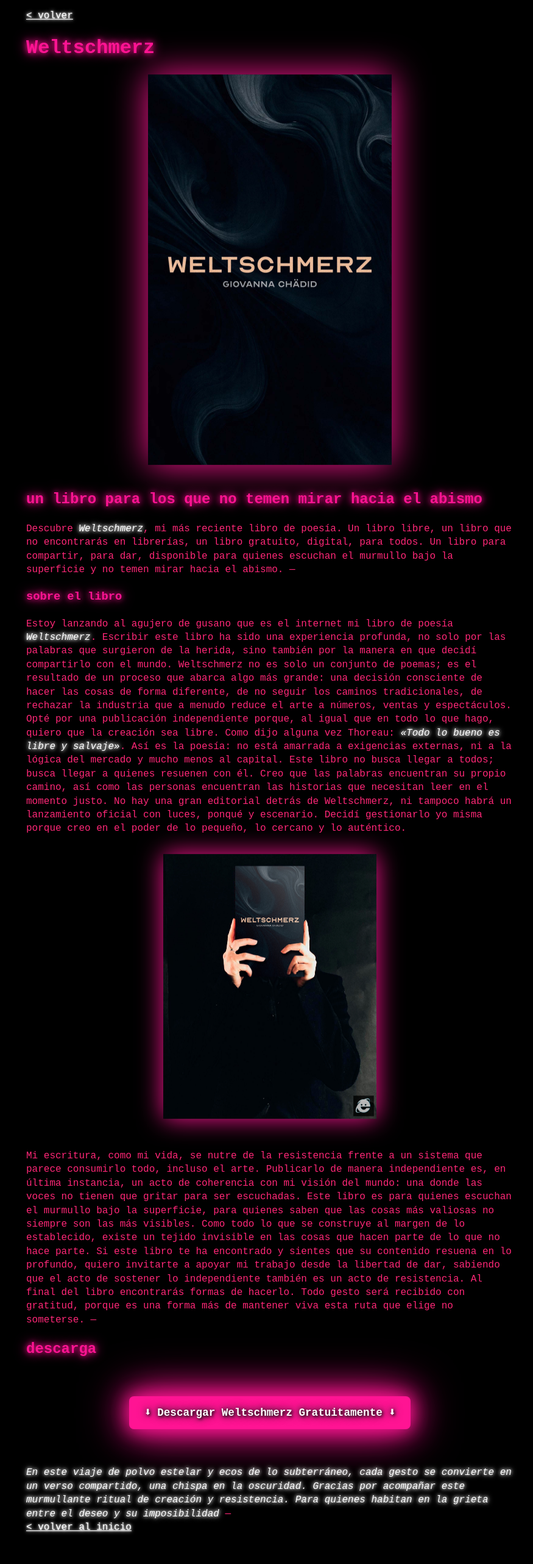
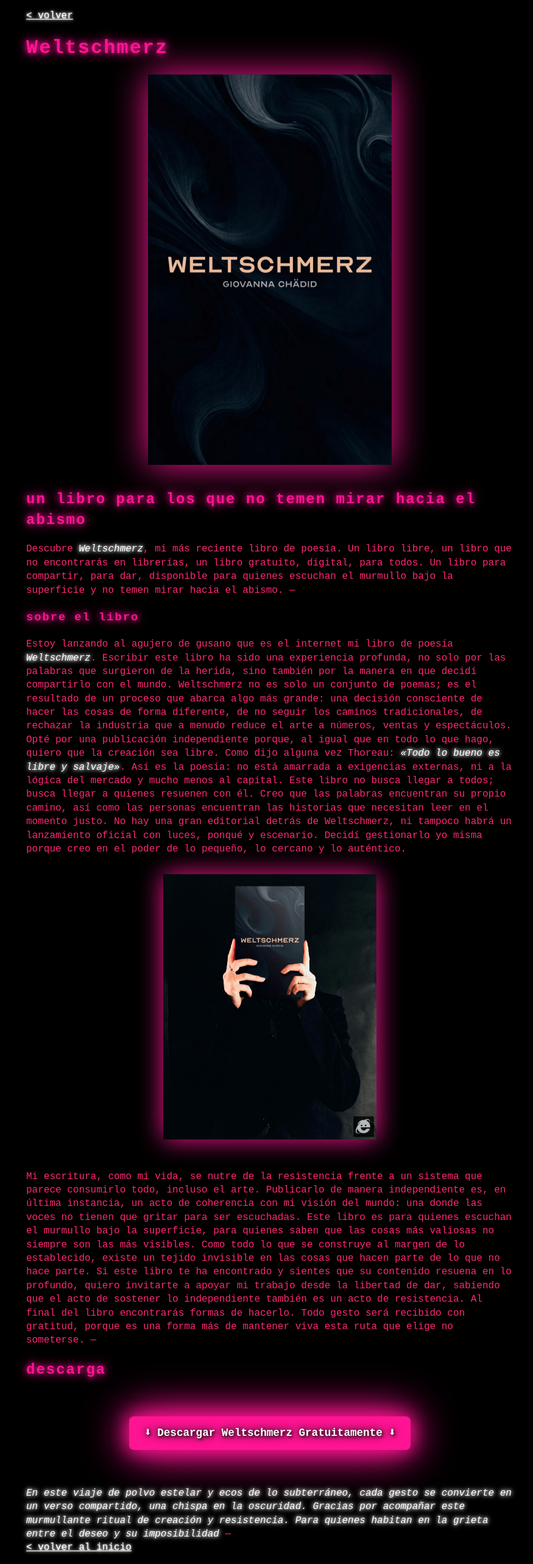
Before and after one commit to medusahra/medusahra.github.io, a Jekyll site: the page built from _posts/2025-11-11-weltschmerz.md, in a window 1280 px wide. Shown: the whole page at 61% size, without its empty margins (197-1072 px from the left). Built offline with Jekyll 4.4.1, drawn with Linux system fonts in a browser that asks for light colours; before the commit the page ends 2530 px from its top, so only the background shows below that.

Commit message:
Update default.html

```diff
--- a/_layouts/default.html
+++ b/_layouts/default.html
@@ -31,6 +31,9 @@
   color: #ff1493 !important;
   text-shadow: 0 0 10px #ff1493, 0 0 20px #ff1493;
   margin: 20px 0;
+  font-family: 'Courier New', Courier, monospace;
+  font-weight: bold;
+  letter-spacing: 2px;
 }
 
     /* Texto normal rosa sin glow */
```
Lines whose indentation alone changed are shown as unchanged.
